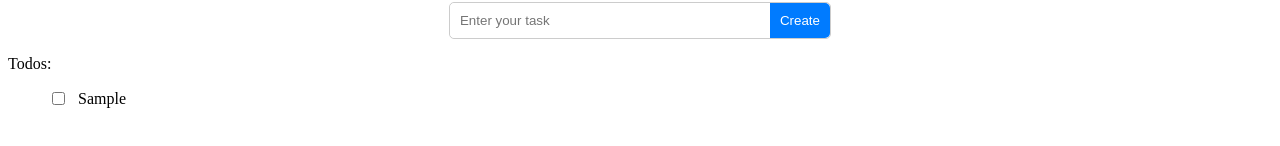
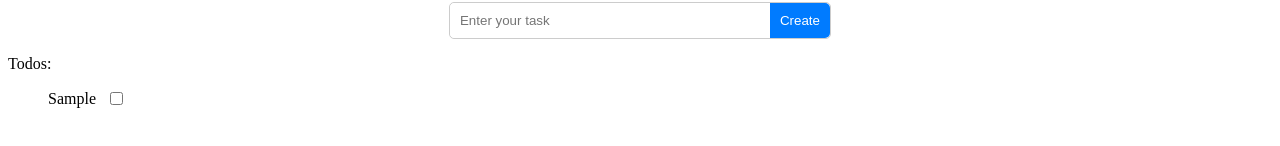
Before and after one commit to Funmi-Amusan/playground, a Vue app: page / in a window 1280 px wide. Both pictures are taken after typing "Sample" into the empty fields and a click on the button "Create". Shown: the part 182-328 px from the top of the page. Built offline with nearby package versions, Linux system fonts and the light colour scheme.

Commit message:
move checkbox

```diff
--- a/src/components/TodoItem.vue
+++ b/src/components/TodoItem.vue
@@ -16,8 +16,8 @@ defineEmits(['toggle-completed', 'delete-todo'])
 <template>
 <div>
     <li class="todo-item">
+        <span :class="{'completed': todo.completed}"  >{{todo.title}}</span>
         <input type="checkbox" :checked="todo.completed" @input="$emit('toggle-completed', index)" />
-        <span :class="{'completed': todo.completed}"  >{{todo.title}}</span>
         <!-- <div>
             <Icon icon="typcn:delete" width="24" height="24"  style="color: red" @click="$emit('delete-todo', todo.id)" />
         </div> -->
```
